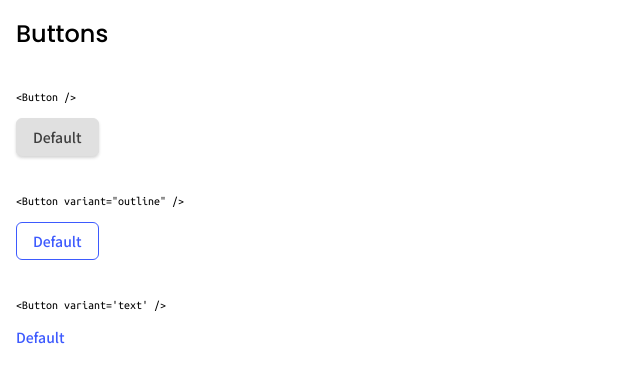
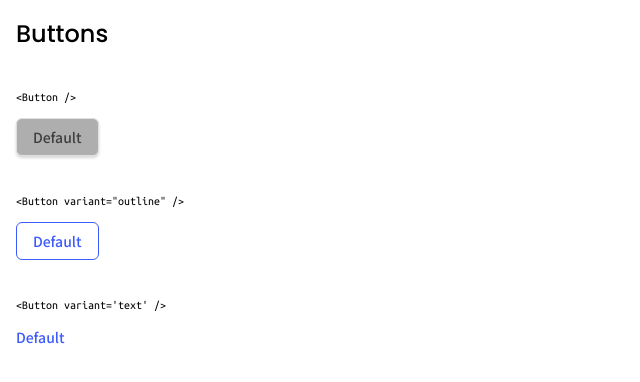
Before and after one commit to khwilo/dev-design-system, a Next.js app: page / in a window 1280 px wide. In both pictures the pointer is over the button 57 px from the left and 137 px from the top of the page. Shown: the top 382 px of the page, without its empty margins (0-640 px from the left). Built offline with nearby package versions, Linux system fonts and the light colour scheme.

Commit message:
Add styling for focus and hover states

```diff
--- a/styles/Button.module.css
+++ b/styles/Button.module.css
@@ -8,6 +8,11 @@
   border: 1px solid #e0e0e0;
   border-radius: 6px;
   box-shadow: 0px 2px 3px rgba(51, 51, 51, 0.2);
+}
+
+.button:hover,
+.button:focus {
+  background: #aeaeae;
 }
 
 .button-label {
@@ -22,10 +27,23 @@
   box-shadow: none;
 }
 
+.outline:hover,
+.outline:focus {
+  background: rgba(41, 98, 255, 0.1);
+}
+
 .text {
   border: none;
   box-shadow: none;
   background-color: #ffffff;
   color: #3d5afe;
   padding: 0;
+  transition: all 600ms ease-in-out;
 }
+
+.text:hover,
+.text:focus {
+  padding: 0.5rem 1rem;
+  background: rgba(41, 98, 255, 0.1);
+  border-radius: 6px;
+}
```
